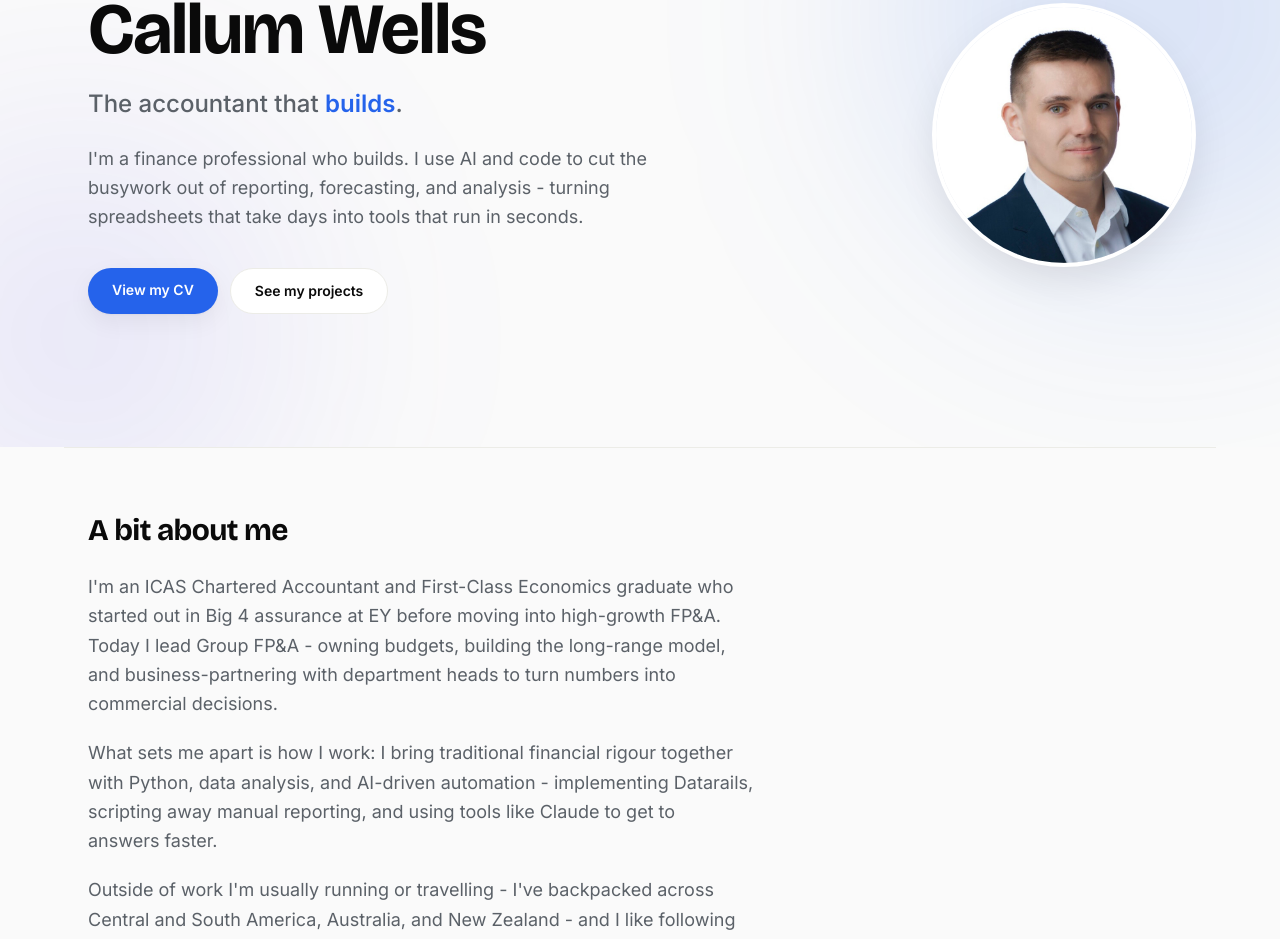
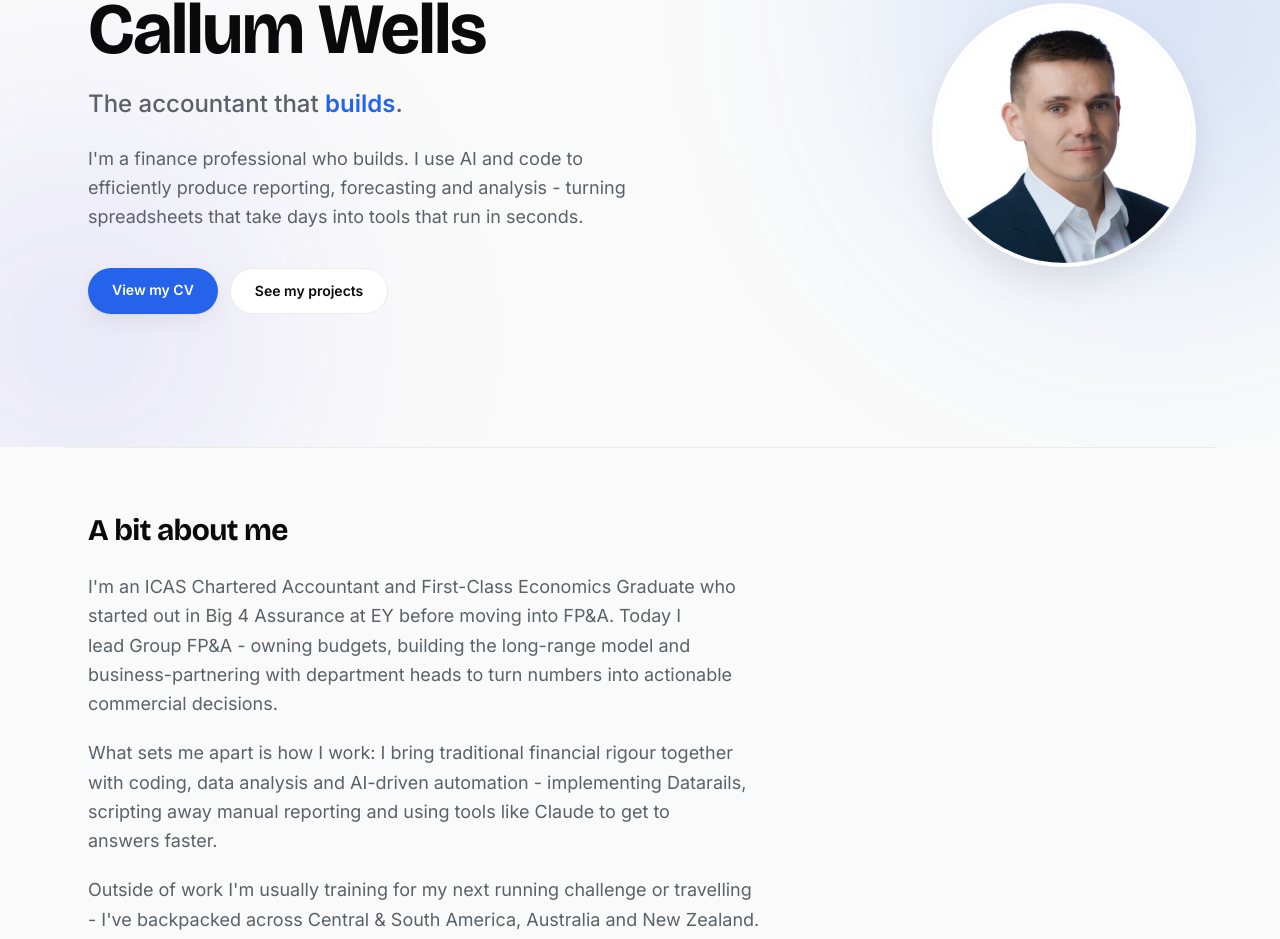
Before and after one commit to cal-wells/accountant-that-builds, a Next.js app: page / in a window 1280 px wide. Shown: the part 238-1177 px from the top of the page. Built offline with nearby package versions, Linux system fonts and the light colour scheme; no server answers.

Commit message:
content: refine home and CV copy, remove certifications card (live edits)

```diff
--- a/app/cv/page.tsx
+++ b/app/cv/page.tsx
@@ -56,7 +56,7 @@ export default function CvPage() {
       <section className="mt-16 border-t border-border pt-12">
         <Reveal>
           <h2 className="text-2xl font-bold text-ink">
-            What the AI &amp; coding skills actually buy you
+            {"AI & coding assisted deliverables:"}
           </h2>
         </Reveal>
         <div className="mt-8 grid gap-6 sm:grid-cols-2">
--- a/app/page.tsx
+++ b/app/page.tsx
@@ -61,9 +61,9 @@ export default function Home() {
               <Reveal delay={0.15}>
                 <p className="mt-6 max-w-xl text-lg leading-relaxed text-muted">
                   I&apos;m a finance professional who builds. I use AI and code
-                  to cut the busywork out of reporting, forecasting, and
-                  analysis - turning spreadsheets that take days into tools that
-                  run in seconds.
+                  to efficiently produce reporting, forecasting and analysis -
+                  turning spreadsheets that take days into tools that run in
+                  seconds.
                 </p>
               </Reveal>
               <Reveal delay={0.2}>
@@ -96,25 +96,28 @@ export default function Home() {
           <Reveal delay={0.05}>
             <p>
               I&apos;m an ICAS Chartered Accountant and First-Class Economics
-              graduate who started out in Big 4 assurance at EY before moving
-              into high-growth FP&amp;A. Today I lead Group FP&amp;A - owning
-              budgets, building the long-range model, and business-partnering
-              with department heads to turn numbers into commercial decisions.
+              Graduate who started out in Big 4 Assurance at EY before moving
+              into FP&amp;A. Today I lead Group FP&amp;A - owning budgets,
+              building the long-range model and business-partnering with
+              department heads to turn numbers into actionable commercial
+              decisions.
             </p>
           </Reveal>
           <Reveal delay={0.1}>
             <p>
               What sets me apart is how I work: I bring traditional financial
-              rigour together with Python, data analysis, and AI-driven
+              rigour together with coding, data analysis and AI-driven
               automation - implementing Datarails, scripting away manual
-              reporting, and using tools like Claude to get to answers faster.
+              reporting and using tools like Claude to get to answers faster.
             </p>
           </Reveal>
           <Reveal delay={0.15}>
             <p>
-              Outside of work I&apos;m usually running or travelling - I&apos;ve
-              backpacked across Central and South America, Australia, and New
-              Zealand - and I like following where AI and Bitcoin are heading.
+              Outside of work I&apos;m usually training for my next running
+              challenge or travelling - I&apos;ve backpacked across Central
+              &amp; South America, Australia and New Zealand. I like following
+              where AI and Bitcoin are heading and supporting Chelsea through
+              thick and thin.
             </p>
           </Reveal>
         </div>
--- a/data/cv.ts
+++ b/data/cv.ts
@@ -29,8 +29,8 @@ export const roles: Role[] = [
       "Spearheaded the end-to-end implementation of Datarails within six months - integrating Xero API data flows and restructuring the Chart of Accounts to ensure data integrity.",
       "Cut the month-end reporting cycle by ~3 days, eliminating manual spreadsheet dependencies and freeing ~20% of team capacity for value-add analysis.",
       "Built a Python script to automate client-losses reporting and forensic analysis for legal claims, using AI (Claude) to collate data directly supporting decisions.",
-      "Constructed the 5-Year Plan Model on live Datarails feeds for real-time scenario planning and variance analysis.",
-      "Lead monthly business partnering with five department heads, and own the Monthly Revenue Flash and ExCo Finance Pack presented to the Board.",
+      "Constructed the 5-Year Plan Model using live Datarails feeds for real-time scenario planning and variance analysis.",
+      "Lead monthly business partnering with five department heads and own the Monthly Revenue Flash and finance contributions to ExCo and Board.",
     ],
   },
   {
@@ -72,11 +72,6 @@ export const qualifications: Qualification[] = [
     name: "BSc (Hons) Economics - First-Class Honours",
     detail: "University of Bath · 2015 – 2019",
   },
-  {
-    name: "Certifications",
-    detail:
-      "Python for Finance (Udemy) · Google Generative AI Leader · Bloomberg Market Concepts",
-  },
 ];
 
 export const skillGroups: SkillGroup[] = [
```
